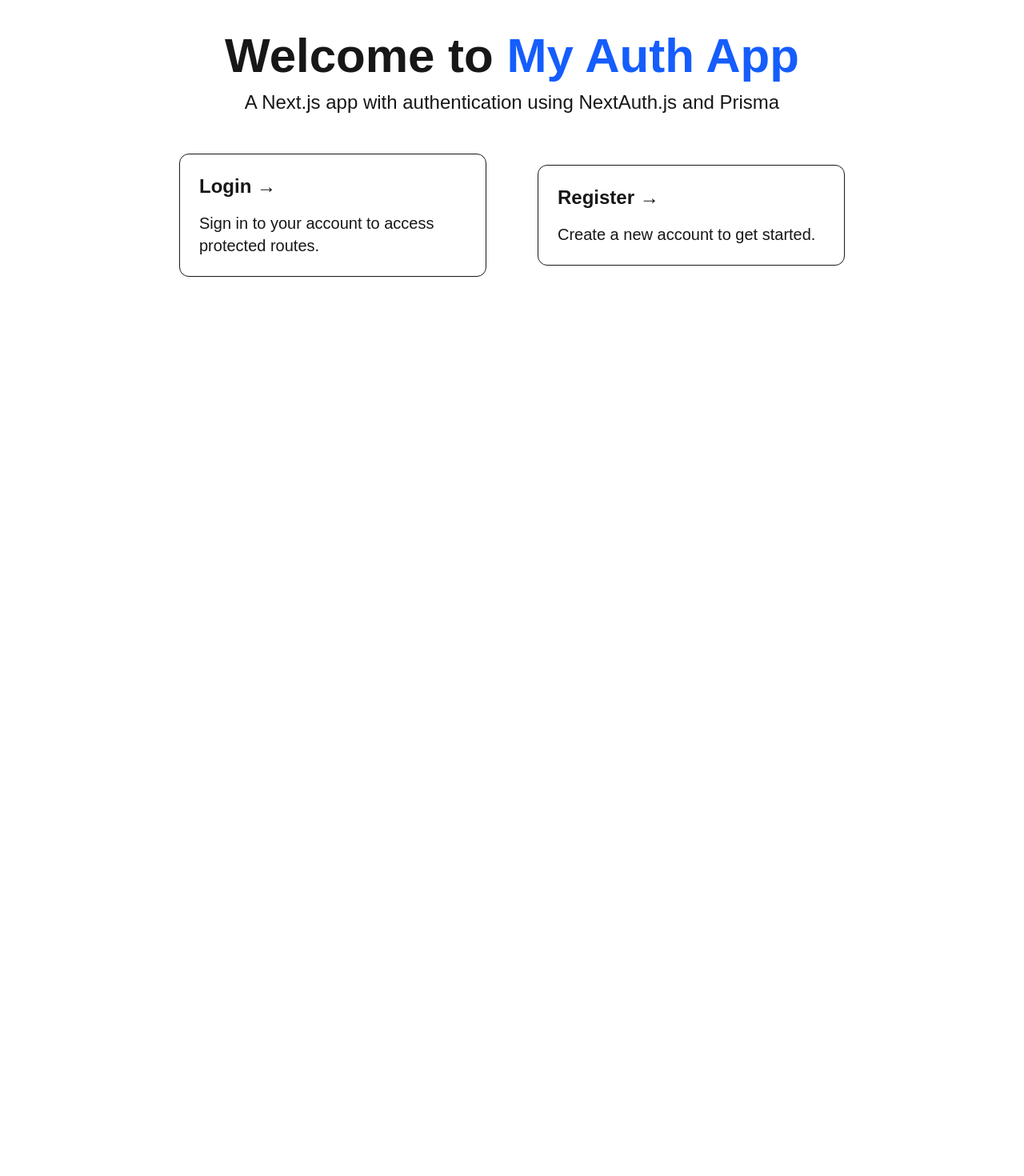
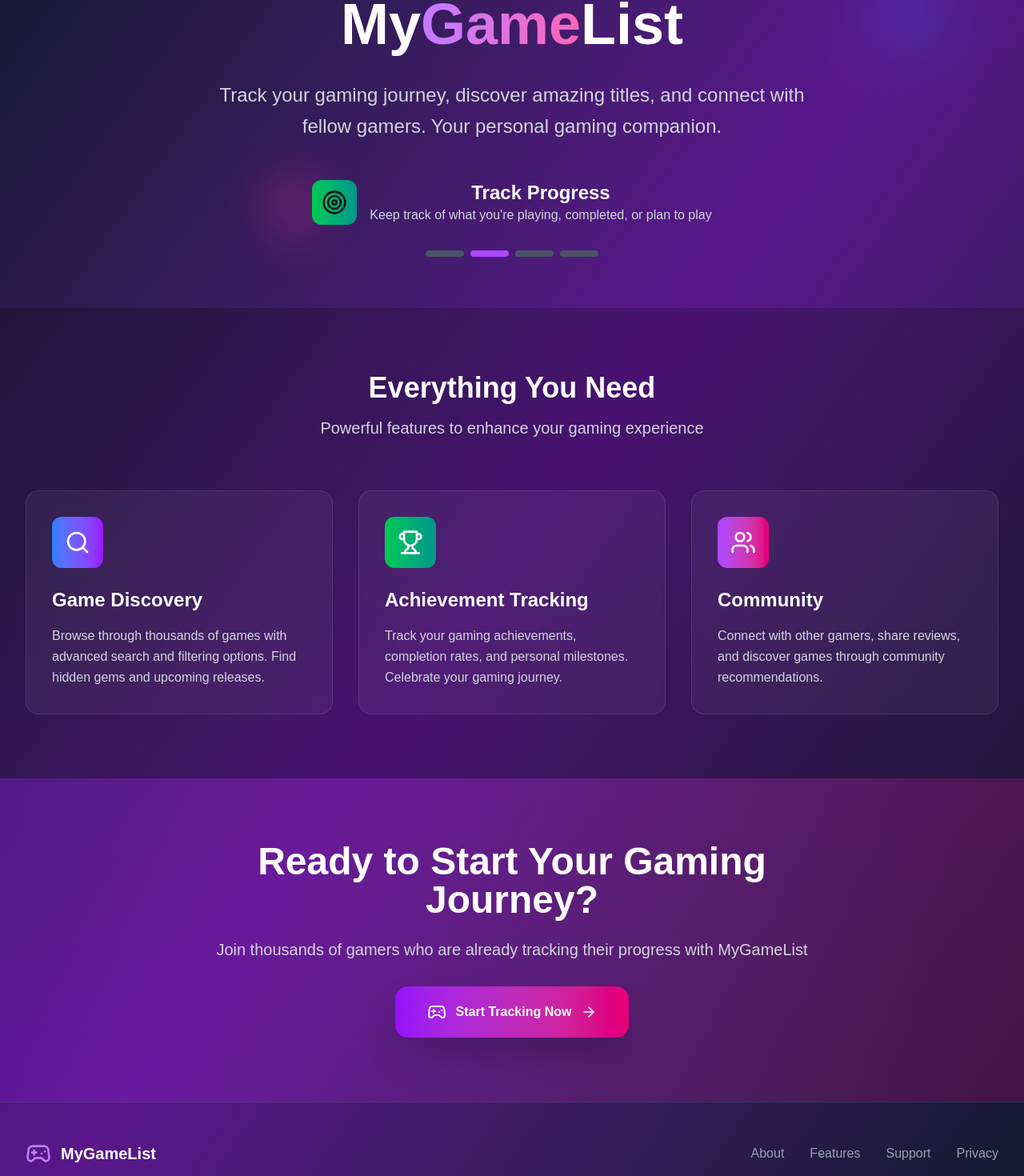
Before and after one commit to arnoldson/mygamelist, a Next.js app: page / in a window 1280 px wide. Shown: the part 207-1677 px from the top of the page at 80% size. Before the commit the page ends 800 px from the top, so only its background shows below. Built offline with nearby package versions, Linux system fonts and the light colour scheme.

Commit message:
Updated homepage.

```diff
--- a/src/app/layout.tsx
+++ b/src/app/layout.tsx
@@ -3,8 +3,9 @@
 import type { Metadata } from "next"
 
 export const metadata: Metadata = {
-  title: "My Auth App",
-  description: "App with Next.js, NextAuth and Prisma",
+  title: "My Game List",
+  description:
+    "Track your games, share your progress, and discover new titles.",
 }
 
 export default function RootLayout({
--- a/src/app/page.tsx
+++ b/src/app/page.tsx
@@ -1,37 +1,290 @@
+"use client"
+
+import React, { useState, useEffect } from "react"
 import Link from "next/link"
+import {
+  Gamepad2,
+  Search,
+  Star,
+  Trophy,
+  Users,
+  Play,
+  Calendar,
+  BarChart3,
+  ArrowRight,
+  Target,
+  Clock,
+  CheckCircle2,
+} from "lucide-react"
 
-export default function Home() {
+interface Feature {
+  icon: React.ReactNode
+  title: string
+  description: string
+  color: string
+}
+
+interface StatusCard {
+  status: string
+  count: string
+  color: string
+  icon: React.ReactNode
+}
+
+export default function HomePage() {
+  const [currentFeature, setCurrentFeature] = useState<number>(0)
+
+  const features: Feature[] = [
+    {
+      icon: <Search className="w-8 h-8" />,
+      title: "Discover Games",
+      description:
+        "Search through thousands of games and find your next favorite",
+      color: "from-blue-500 to-purple-600",
+    },
+    {
+      icon: <Target className="w-8 h-8" />,
+      title: "Track Progress",
+      description:
+        "Keep track of what you're playing, completed, or plan to play",
+      color: "from-green-500 to-teal-600",
+    },
+    {
+      icon: <Star className="w-8 h-8" />,
+      title: "Rate & Review",
+      description: "Rate games and write reviews to share your thoughts",
+      color: "from-yellow-500 to-orange-600",
+    },
+    {
+      icon: <BarChart3 className="w-8 h-8" />,
+      title: "Gaming Stats",
+      description: "View detailed statistics about your gaming habits",
+      color: "from-purple-500 to-pink-600",
+    },
+  ]
+
+  const statusCards: StatusCard[] = [
+    {
+      status: "Playing",
+      count: "12",
+      color: "bg-green-500",
+      icon: <Play className="w-5 h-5" />,
+    },
+    {
+      status: "Completed",
+      count: "47",
+      color: "bg-blue-500",
+      icon: <CheckCircle2 className="w-5 h-5" />,
+    },
+    {
+      status: "Plan to Play",
+      count: "23",
+      color: "bg-purple-500",
+      icon: <Calendar className="w-5 h-5" />,
+    },
+    {
+      status: "On Hold",
+      count: "8",
+      color: "bg-yellow-500",
+      icon: <Clock className="w-5 h-5" />,
+    },
+  ]
+
+  useEffect(() => {
+    const interval = setInterval(() => {
+      setCurrentFeature((prev) => (prev + 1) % features.length)
+    }, 3000)
+    return () => clearInterval(interval)
+  }, [features.length])
+
   return (
-    <div className="flex flex-col items-center justify-center min-h-screen py-2">
-      <main className="flex flex-col items-center justify-center w-full flex-1 px-20 text-center">
-        <h1 className="text-6xl font-bold">
-          Welcome to <span className="text-blue-600">My Auth App</span>
-        </h1>
+    <div className="min-h-screen bg-gradient-to-br from-slate-900 via-purple-900 to-slate-900">
+      {/* Hero Section */}
+      <div className="relative overflow-hidden">
+        {/* Animated background elements */}
+        <div className="absolute inset-0">
+          <div className="absolute top-20 left-10 w-20 h-20 bg-purple-500/20 rounded-full blur-xl animate-pulse"></div>
+          <div className="absolute top-40 right-20 w-32 h-32 bg-blue-500/20 rounded-full blur-2xl animate-pulse delay-1000"></div>
+          <div className="absolute bottom-20 left-1/4 w-24 h-24 bg-pink-500/20 rounded-full blur-xl animate-pulse delay-2000"></div>
+        </div>
 
-        <p className="mt-3 text-2xl">
-          A Next.js app with authentication using NextAuth.js and Prisma
-        </p>
+        <div className="relative max-w-7xl mx-auto px-4 sm:px-6 lg:px-8 pt-20 pb-16">
+          <div className="text-center">
+            {/* Logo/Brand */}
+            <div className="flex items-center justify-center mb-8">
+              <div className="p-4 bg-gradient-to-r from-purple-600 to-pink-600 rounded-2xl shadow-2xl">
+                <Gamepad2 className="w-12 h-12 text-white" />
+              </div>
+            </div>
 
-        <div className="flex flex-wrap items-center justify-around max-w-4xl mt-6 sm:w-full">
+            {/* Main Headline */}
+            <h1 className="text-5xl md:text-7xl font-bold text-white mb-6 leading-tight">
+              My
+              <span className="bg-gradient-to-r from-purple-400 to-pink-400 bg-clip-text text-transparent">
+                Game
+              </span>
+              List
+            </h1>
+
+            <p className="text-xl md:text-2xl text-gray-300 mb-12 max-w-3xl mx-auto leading-relaxed">
+              Track your gaming journey, discover amazing titles, and connect
+              with fellow gamers. Your personal gaming companion.
+            </p>
+
+            {/* Feature Showcase */}
+            <div className="max-w-4xl mx-auto">
+              {/* Feature Description */}
+              <div className="text-center space-y-6">
+                <div className="flex items-center justify-center gap-4 mb-8">
+                  <div
+                    className={`p-3 bg-gradient-to-r ${features[currentFeature].color} rounded-xl`}
+                  >
+                    {features[currentFeature].icon}
+                  </div>
+                  <div>
+                    <h3 className="text-2xl font-bold text-white">
+                      {features[currentFeature].title}
+                    </h3>
+                    <p className="text-gray-300">
+                      {features[currentFeature].description}
+                    </p>
+                  </div>
+                </div>
+
+                {/* Feature Indicators */}
+                <div className="flex gap-2 justify-center">
+                  {features.map((_, index) => (
+                    <button
+                      key={index}
+                      onClick={() => setCurrentFeature(index)}
+                      className={`w-12 h-2 rounded-full transition-all duration-300 ${
+                        index === currentFeature
+                          ? "bg-purple-500"
+                          : "bg-gray-600"
+                      }`}
+                    />
+                  ))}
+                </div>
+              </div>
+            </div>
+          </div>
+        </div>
+      </div>
+
+      {/* Features Section */}
+      <div className="py-20 bg-black/20">
+        <div className="max-w-7xl mx-auto px-4 sm:px-6 lg:px-8">
+          <div className="text-center mb-16">
+            <h2 className="text-4xl font-bold text-white mb-4">
+              Everything You Need
+            </h2>
+            <p className="text-xl text-gray-300">
+              Powerful features to enhance your gaming experience
+            </p>
+          </div>
+
+          <div className="grid md:grid-cols-3 gap-8">
+            <div className="group bg-white/5 backdrop-blur-sm rounded-2xl p-8 border border-white/10 hover:border-purple-500/50 transition-all duration-300 hover:transform hover:scale-105">
+              <div className="p-4 bg-gradient-to-r from-blue-500 to-purple-600 rounded-xl w-fit mb-6">
+                <Search className="w-8 h-8 text-white" />
+              </div>
+              <h3 className="text-2xl font-bold text-white mb-4">
+                Game Discovery
+              </h3>
+              <p className="text-gray-300 leading-relaxed">
+                Browse through thousands of games with advanced search and
+                filtering options. Find hidden gems and upcoming releases.
+              </p>
+            </div>
+
+            <div className="group bg-white/5 backdrop-blur-sm rounded-2xl p-8 border border-white/10 hover:border-purple-500/50 transition-all duration-300 hover:transform hover:scale-105">
+              <div className="p-4 bg-gradient-to-r from-green-500 to-teal-600 rounded-xl w-fit mb-6">
+                <Trophy className="w-8 h-8 text-white" />
+              </div>
+              <h3 className="text-2xl font-bold text-white mb-4">
+                Achievement Tracking
+              </h3>
+              <p className="text-gray-300 leading-relaxed">
+                Track your gaming achievements, completion rates, and personal
+                milestones. Celebrate your gaming journey.
+              </p>
+            </div>
+
+            <div className="group bg-white/5 backdrop-blur-sm rounded-2xl p-8 border border-white/10 hover:border-purple-500/50 transition-all duration-300 hover:transform hover:scale-105">
+              <div className="p-4 bg-gradient-to-r from-purple-500 to-pink-600 rounded-xl w-fit mb-6">
+                <Users className="w-8 h-8 text-white" />
+              </div>
+              <h3 className="text-2xl font-bold text-white mb-4">Community</h3>
+              <p className="text-gray-300 leading-relaxed">
+                Connect with other gamers, share reviews, and discover games
+                through community recommendations.
+              </p>
+            </div>
+          </div>
+        </div>
+      </div>
+
+      {/* CTA Section */}
+      <div className="py-20 bg-gradient-to-r from-purple-600/20 to-pink-600/20">
+        <div className="max-w-4xl mx-auto text-center px-4 sm:px-6 lg:px-8">
+          <h2 className="text-4xl md:text-5xl font-bold text-white mb-6">
+            Ready to Start Your Gaming Journey?
+          </h2>
+          <p className="text-xl text-gray-300 mb-8">
+            Join thousands of gamers who are already tracking their progress
+            with MyGameList
+          </p>
           <Link
-            href="/login"
-            className="p-6 mt-6 text-left border w-96 rounded-xl hover:text-blue-600 focus:text-blue-600"
+            href="/signup"
+            className="group px-10 py-5 bg-gradient-to-r from-purple-600 to-pink-600 text-white font-semibold rounded-2xl shadow-2xl hover:shadow-purple-500/25 transform hover:scale-105 transition-all duration-300 flex items-center gap-3 mx-auto w-fit"
           >
-            <h3 className="text-2xl font-bold">Login &rarr;</h3>
-            <p className="mt-4 text-xl">
-              Sign in to your account to access protected routes.
-            </p>
-          </Link>
-
-          <Link
-            href="/register"
-            className="p-6 mt-6 text-left border w-96 rounded-xl hover:text-blue-600 focus:text-blue-600"
-          >
-            <h3 className="text-2xl font-bold">Register &rarr;</h3>
-            <p className="mt-4 text-xl">Create a new account to get started.</p>
+            <Gamepad2 className="w-6 h-6" />
+            Start Tracking Now
+            <ArrowRight className="w-5 h-5 group-hover:translate-x-1 transition-transform" />
           </Link>
         </div>
-      </main>
+      </div>
+
+      {/* Footer */}
+      <footer className="py-12 border-t border-white/10">
+        <div className="max-w-7xl mx-auto px-4 sm:px-6 lg:px-8">
+          <div className="flex flex-col md:flex-row justify-between items-center">
+            <div className="flex items-center gap-3 mb-4 md:mb-0">
+              <Gamepad2 className="w-8 h-8 text-purple-400" />
+              <span className="text-xl font-bold text-white">MyGameList</span>
+            </div>
+            <div className="flex gap-8 text-gray-400">
+              <Link
+                href="/about"
+                className="hover:text-white transition-colors"
+              >
+                About
+              </Link>
+              <Link
+                href="/features"
+                className="hover:text-white transition-colors"
+              >
+                Features
+              </Link>
+              <Link
+                href="/support"
+                className="hover:text-white transition-colors"
+              >
+                Support
+              </Link>
+              <Link
+                href="/privacy"
+                className="hover:text-white transition-colors"
+              >
+                Privacy
+              </Link>
+            </div>
+          </div>
+          <div className="mt-8 pt-8 border-t border-white/10 text-center text-gray-400">
+            <p>&copy; 2025 MyGameList. All rights reserved.</p>
+          </div>
+        </div>
+      </footer>
     </div>
   )
 }
```
Also changed, not shown: 1 other file (tests, documents, lock files or other folders).
